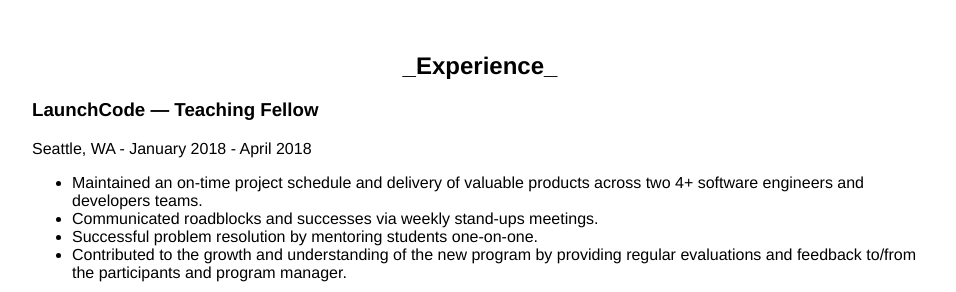
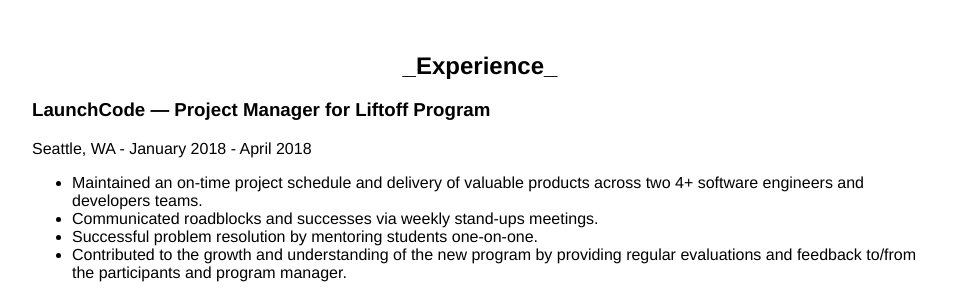
Before and after one commit to ktlnbstn/ktlnbstn.github.io, a Jekyll site: the page built from cv/index.html, in a window 1280 px wide. Shown: the part 1191-1483 px from the top of the page, without its empty margins (160-1116 px from the left). Built offline with Jekyll 4.4.1, drawn with Linux system fonts in a browser that asks for light colours.

Commit message:
Update title

```diff
--- a/cv/index.html
+++ b/cv/index.html
@@ -72,7 +72,7 @@
 
 	<center><h2>_Experience_</h2></center>
 
-<h3>LaunchCode — Teaching Fellow</h3>
+<h3>LaunchCode — Project Manager for Liftoff<tech> Program</h3>
 Seattle, WA - January 2018 - April 2018
 <ul>
 <li>Maintained an on-time project schedule and delivery of valuable products across two 4+ software engineers and developers
```
